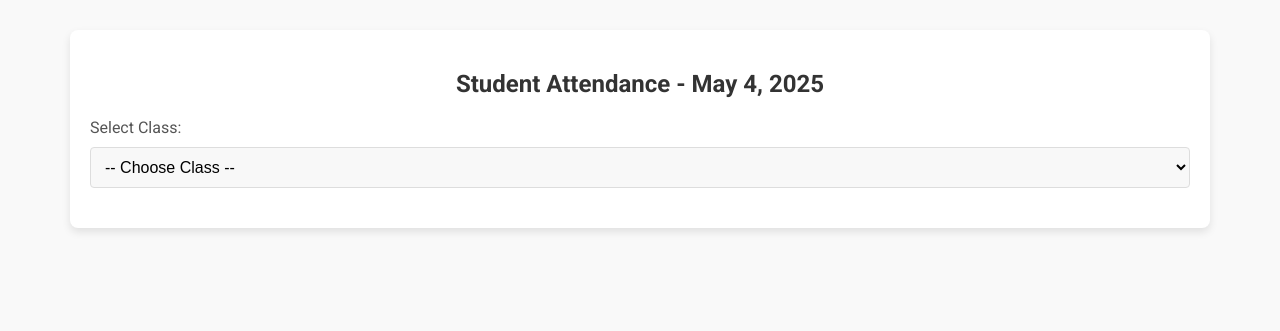
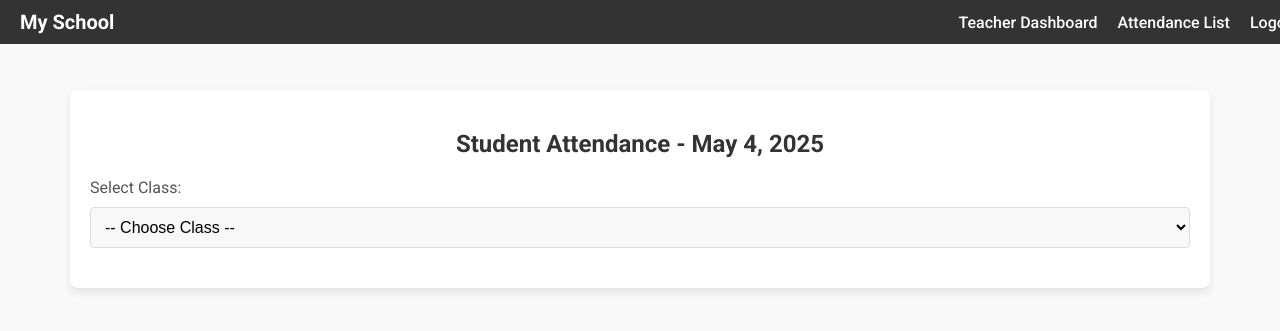
Before and after one commit to vimalva777A/school-proj, a Django app: page /attendance_view in a window 1280 px wide. Shown: the top 331 px of the page. Run offline with Django 5.2, Linux system fonts and the light colour scheme; data comes from the database, SQL or seed files in the repository.

Commit message:
updated with attendance issue

```diff
--- a/school_app/templates/school_management/students_attendance.html
+++ b/school_app/templates/school_management/students_attendance.html
@@ -14,8 +14,101 @@
             padding: 0;
             background-color: #f9f9f9;
             color: #333;
+            padding-top: 60px; /* Added padding to prevent the content from being hidden under the fixed nav bar */
         }
 
+        /* Navigation Bar Styles */
+        nav {
+            background-color: #333;
+            color: white;
+            padding: 10px 20px;
+            display: flex;
+            justify-content: space-between;
+            align-items: center;
+            position: fixed;
+            top: 0;
+            left: 0;
+            right: 0;
+            z-index: 10;
+            width: 100%; /* Make sure it spans the full width */
+        }
+
+        nav .logo {
+            font-size: 20px;
+            font-weight: 700;
+        }
+
+        nav ul {
+            list-style: none;
+            padding: 0;
+            margin: 0;
+            display: flex;
+        }
+
+        nav ul li {
+            margin-left: 20px;
+        }
+
+        nav ul li a {
+            text-decoration: none;
+            color: white;
+            font-size: 16px;
+            font-weight: 500;
+            transition: color 0.3s;
+        }
+
+        nav ul li a:hover {
+            color: #f2f2f2;
+        }
+
+        /* Hamburger Menu */
+        .hamburger {
+            display: none;
+            flex-direction: column;
+            gap: 5px;
+        }
+
+        .hamburger div {
+            width: 25px;
+            height: 3px;
+            background-color: white;
+        }
+
+        @media (max-width: 768px) {
+            .hamburger {
+                display: flex;
+            }
+
+            nav ul {
+                display: none;
+                flex-direction: column;
+                width: 100%;
+                background-color: #333;
+                position: absolute;
+                top: 60px;
+                left: 0;
+                padding: 0;
+                margin: 0;
+            }
+
+            nav ul li {
+                text-align: center;
+                width: 100%;
+                margin: 0;
+            }
+
+            nav ul li a {
+                padding: 15px 0;
+                width: 100%;
+                display: block;
+            }
+
+            nav ul.show {
+                display: flex;
+            }
+        }
+
+        /* Container Styles */
         .container {
             max-width: 1100px;
             margin: 30px auto;
@@ -143,6 +236,21 @@
 
 <body>
 
+    <!-- Navigation Bar -->
+    <nav>
+        <div class="logo">My School</div>
+        <div class="hamburger" onclick="toggleMenu()">
+            <div></div>
+            <div></div>
+            <div></div>
+        </div>
+        <ul id="nav-links">
+            <li><a href="{% url 'teacher_dashboard' %}">Teacher Dashboard</a></li>
+            <li><a href="{% url 'attendance_list_view' %}">Attendance List</a></li>
+            <li><a href="#">Logout</a></li>
+        </ul>
+    </nav>
+
     <div class="container">
         <h2>Student Attendance - {{ date }}</h2>
 
@@ -191,19 +299,19 @@
                                     <div class="radio-group">
                                         <label>
                                             <input type="radio" name="status_{{ student.id }}" value="Present"
-                                                {% if attendance_status.student.id == "Present" %}checked{% endif %}> Present
+                                                {% if attendance_status.student.id == "Present" %}checked{% endif %} required> Present
                                         </label>
                                         <label>
                                             <input type="radio" name="status_{{ student.id }}" value="Absent"
-                                                {% if attendance_status.student.id == "Absent" %}checked{% endif %}> Absent
+                                                {% if attendance_status.student.id == "Absent" %}checked{% endif %} required> Absent
                                         </label>
                                         <label>
                                             <input type="radio" name="status_{{ student.id }}" value="Late"
-                                                {% if attendance_status.student.id == "Late" %}checked{% endif %}> Late
+                                                {% if attendance_status.student.id == "Late" %}checked{% endif %} required> Late
                                         </label>
                                         <label>
                                             <input type="radio" name="status_{{ student.id }}" value="Excused"
-                                                {% if attendance_status.student.id == "Excused" %}checked{% endif %}> Excused
+                                                {% if attendance_status.student.id == "Excused" %}checked{% endif %} required> Excused
                                         </label>
                                     </div>
                                 </td>
@@ -221,6 +329,13 @@
         {% endif %}
     </div>
 
+    <script>
+        function toggleMenu() {
+            const navLinks = document.getElementById('nav-links');
+            navLinks.classList.toggle('show');
+        }
+    </script>
+
 </body>
 
 </html>
--- a/school_app/urls.py
+++ b/school_app/urls.py
@@ -91,16 +91,13 @@ urlpatterns=[
 
     path('subsubject_management_pg', views.subsubject_management_pg, name='subsubject_management_pg'),
     path('internal_assessment_view', views.internal_assessment_view, name='internal_assessment_view'),
-
     path('teacher_dashboard', views.teacher_dashboard, name='teacher_dashboard'),
-
     path('assessment_table', views.assessment_table, name='assessment_table'),
 
     path('principal_dashboard', views.principal_dashboard, name='principal_dashboard'),
     path("year_planner/", views.year_planner_view, name="year_planner"),
 
     # Time tables
-
     path("timetable_view", views.timetable_view, name="timetable_view"),
     path("teacher_timetable_pg", views.teacher_timetable_pg, name="teacher_timetable_pg"),
     path("class_timetable_page", views.class_timetable_page, name="class_timetable_page"),  # Renders HTML page
@@ -119,6 +116,7 @@ urlpatterns=[
     path("internal_assessment_entry", views.internal_assessment_entry, name="internal_assessment_entry"),
 # student attendance
     path('attendance_view', views.attendance_view, name='attendance_view'),
+    path('attendance_list_view', views.attendance_list_view, name='attendance_list_view'),
     path('student_assessment_report', views.student_assessment_report, name='student_assessment_report'),
     path('student/<int:student_id>/', views.student_detail, name='student_detail'),
     path('student/<int:student_id>/internal-assessment/', views.student_internal_assessment, name='student_internal_assessment'),
--- a/school_app/views.py
+++ b/school_app/views.py
@@ -2865,44 +2865,67 @@ def attendance_view(request):
     })
 
 
-from django.contrib import messages
 def save_attendance(request):
-    """
-    View to save or update attendance for students in the selected class on the current date.
-    """
     if request.method == 'POST':
-        # Get the selected class ID from the form
         selected_class_id = request.POST.get('class_id')
         school_class = Class.objects.get(id=selected_class_id)
-
-        # Fetch students belonging to the selected class
         students = Student.objects.filter(assigned_class=school_class)
-
-        # Get today's date for marking attendance
         date = now().date()
 
         try:
-            # Iterate through all the students and save their attendance status
             for student in students:
-                # Get the status from the form for each student (e.g., "Present", "Absent", etc.)
                 status = request.POST.get(f'status_{student.id}')
 
-                # Update or create the attendance record for the student
+                # Ensure the status is set
+                if status is None:
+                    # Set a default status (optional) or skip saving this record
+                    raise ValueError(f"Status for student {student.name} is not selected.")
+
                 StudentAttendance.objects.update_or_create(
                     student=student,
                     school_class=school_class,
                     date=date,
-                    defaults={'status': status}  # Set the attendance status
+                    defaults={'status': status}
                 )
 
-            # If everything goes fine, add a success message
             messages.success(request, "Attendance saved successfully.")
         except Exception as e:
-            # If there’s any error, add an error message
             messages.error(request, f"Failed to save attendance: {str(e)}")
 
-        # After saving the attendance, redirect back to the attendance view
         return redirect('attendance_view')
+from django.shortcuts import render
+from .models import Class, Student
+from datetime import datetime
+
+from django.shortcuts import render
+from .models import Class, StudentAttendance
+from datetime import datetime
+
+def attendance_list_view(request):
+    classes = Class.objects.all()
+    selected_class_id = request.GET.get('class_id')
+    selected_date = request.GET.get('date')
+    attendance_records = []
+    selected_class_name = ""
+
+    if selected_class_id and selected_date:
+        try:
+            selected_date_obj = datetime.strptime(selected_date, "%Y-%m-%d").date()
+            attendance_records = StudentAttendance.objects.filter(
+                school_class_id=selected_class_id,
+                date=selected_date_obj
+            ).select_related('student')
+            selected_class_name = Class.objects.get(id=selected_class_id).name
+        except Exception:
+            pass
+
+    return render(request, 'school_management/attendance_list.html', {
+        'classes': classes,
+        'selected_class_id': selected_class_id,
+        'selected_date': selected_date,
+        'selected_class_name': selected_class_name,
+        'attendance_records': attendance_records,
+    })
 
 from django.shortcuts import render
 from django.http import Http404
```
Also changed, not shown: school_app/templates/school_management/attendance_list.html (added, +168 -0 lines), school_app/templates/school_management/class_subject_management.html (+4 -3 lines), school_app/templates/school_management/principal_dashboard.html (+10 -1 lines), school_project/settings.py (+21 -21 lines).
